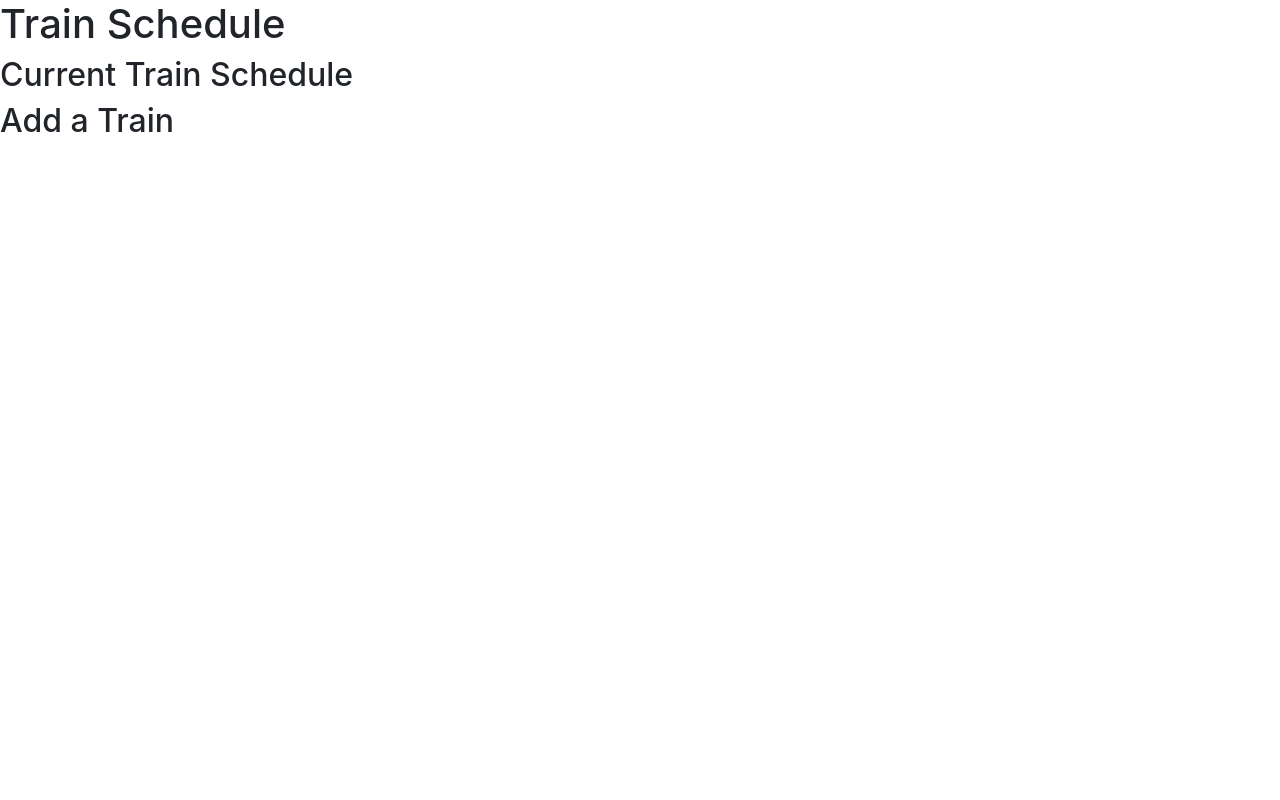
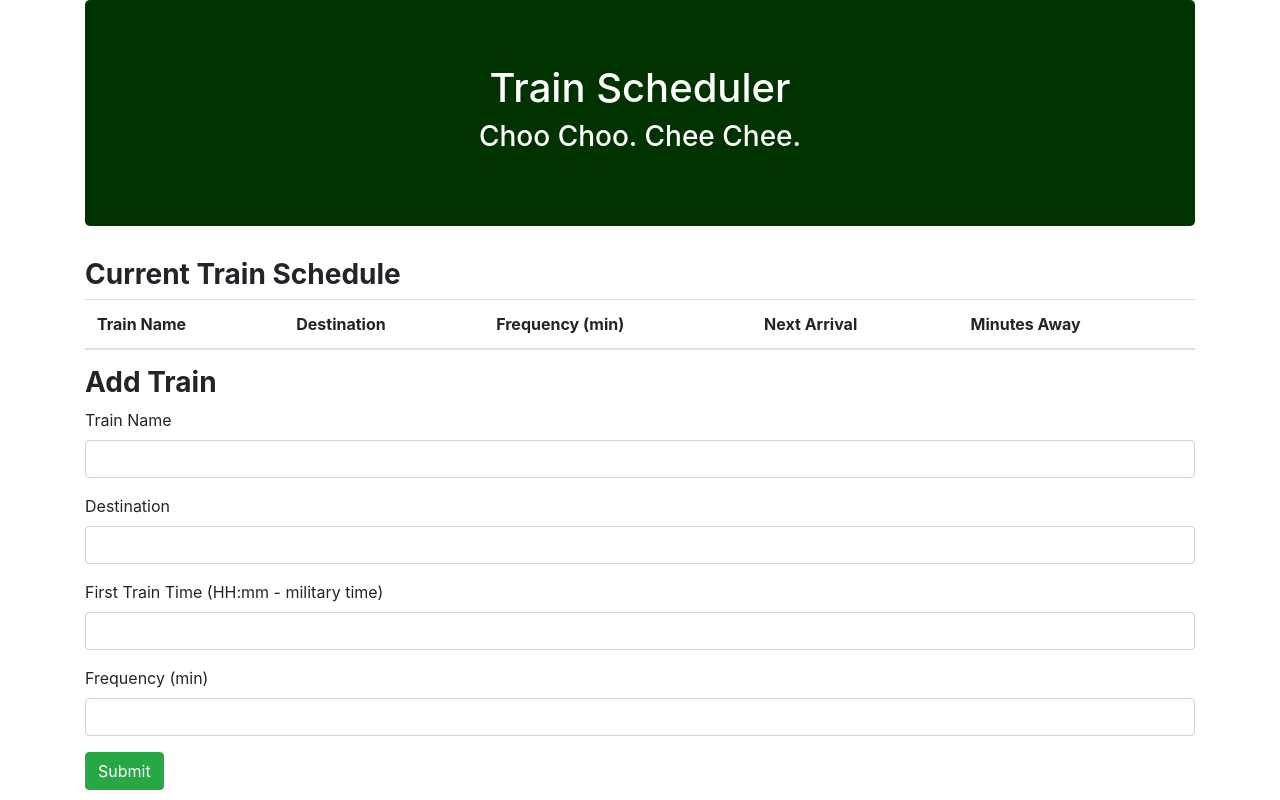
Before and after one commit to dcabrera1982/train-schedule, a plain HTML site: page index.html in a window 1280 px wide. Drawn offline with nearby package versions, Linux system fonts and the light colour scheme.

Commit message:
basic html setup

```diff
--- a/assets/javascript/script.js
+++ b/assets/javascript/script.js
@@ -0,0 +1,11 @@
+var firebaseConfig = {
+    apiKey: "AIzaSyD_3J-2tI6ku5N6ZJ75GYvjOEs_EqUX5YY",
+    authDomain: "test-project-965f1.firebaseapp.com",
+    databaseURL: "https://test-project-965f1.firebaseio.com",
+    projectId: "test-project-965f1",
+    storageBucket: "test-project-965f1.appspot.com",
+    messagingSenderId: "413722949682",
+    appId: "1:413722949682:web:0ba7e6a4bf7809fd"
+  };
+  // Initialize Firebase
+  firebase.initializeApp(firebaseConfig);
--- a/index.html
+++ b/index.html
@@ -13,19 +13,79 @@
 
 <body>
 
-    <h1>Train Schedule</h1>
+    <!-- Train Tracker -->
+   <div class="container">
 
-    <h2>Current Train Schedule</h2>
+       <div class="jumbotron" style="background-color: #003300; color: white">
+       <h1 class="text-center">Train Scheduler</h1>
+       <h3 class="text-center">Choo Choo. Chee Chee.</h3>
+     </div>
+
+     <div class="row">
+
+       <div class="col-lg-12">
+
+             <!-- Current Schedule-->
+           <div class="panel panel-success">
+             <div class="panel-heading">
+               <h3 class="panel-title"><strong>Current Train Schedule</strong></h3>
+             </div>
+             <div class="panel-body">
+               <table class="table table-hover" id='train-table'>
+                 <thead>
+                   <tr>
+                     <th>Train Name</th>
+                     <th>Destination</th>
+                     <th>Frequency (min)</th>
+                     <th>Next Arrival</th>
+                     <th>Minutes Away</th>
+                   </tr>
+                 </thead>
+                 <tbody>
+                 </tbody>
+               </table>
+             </div>
+           </div>
+
+           <!-- Add Schedule  -->
+       <div class="panel panel-success">
+         <div class="panel-heading">
+           <h3 class="panel-title"><strong>Add Train</strong></h3>
+         </div>
+         <div class="panel-body">
+
+           <!-- Entry Form -->
+           <form>
+             <div class="form-group">
+               <label for="train-name-input">Train Name</label>
+               <input class="form-control" id="train-name-input" type="text">
+             </div>
+             <div class="form-group">
+               <label for="dest-input">Destination</label>
+               <input class="form-control" id="dest-input" type="text">
+             </div>
+             <div class="form-group">
+               <label for="firstTrain-input">First Train Time (HH:mm - military time)</label>
+               <input class="form-control" id="firstTrain-input" type="text">
+             </div>
+             <div class="form-group">
+               <label for="freq-input">Frequency (min)</label>
+               <input class="form-control" id="freq-input" type="text">
+             </div>
+             <button class="btn btn-success" id="add-train-btn" type="submit">Submit</button>
+           </form>
+         </div>
+       </div>
+   </div>
 
 
-
-    <h2>Add a Train</h2>
 
 
 
     <script src="https://code.jquery.com/jquery-3.4.1.slim.js"
         integrity="sha256-BTlTdQO9/fascB1drekrDVkaKd9PkwBymMlHOiG+qLI=" crossorigin="anonymous"></script>
     <script src="assets/javascript/script.js"></script>
+    <script src="https://www.gstatic.com/firebasejs/6.3.4/firebase-app.js"></script>
 </body>
 
 </html>
```
